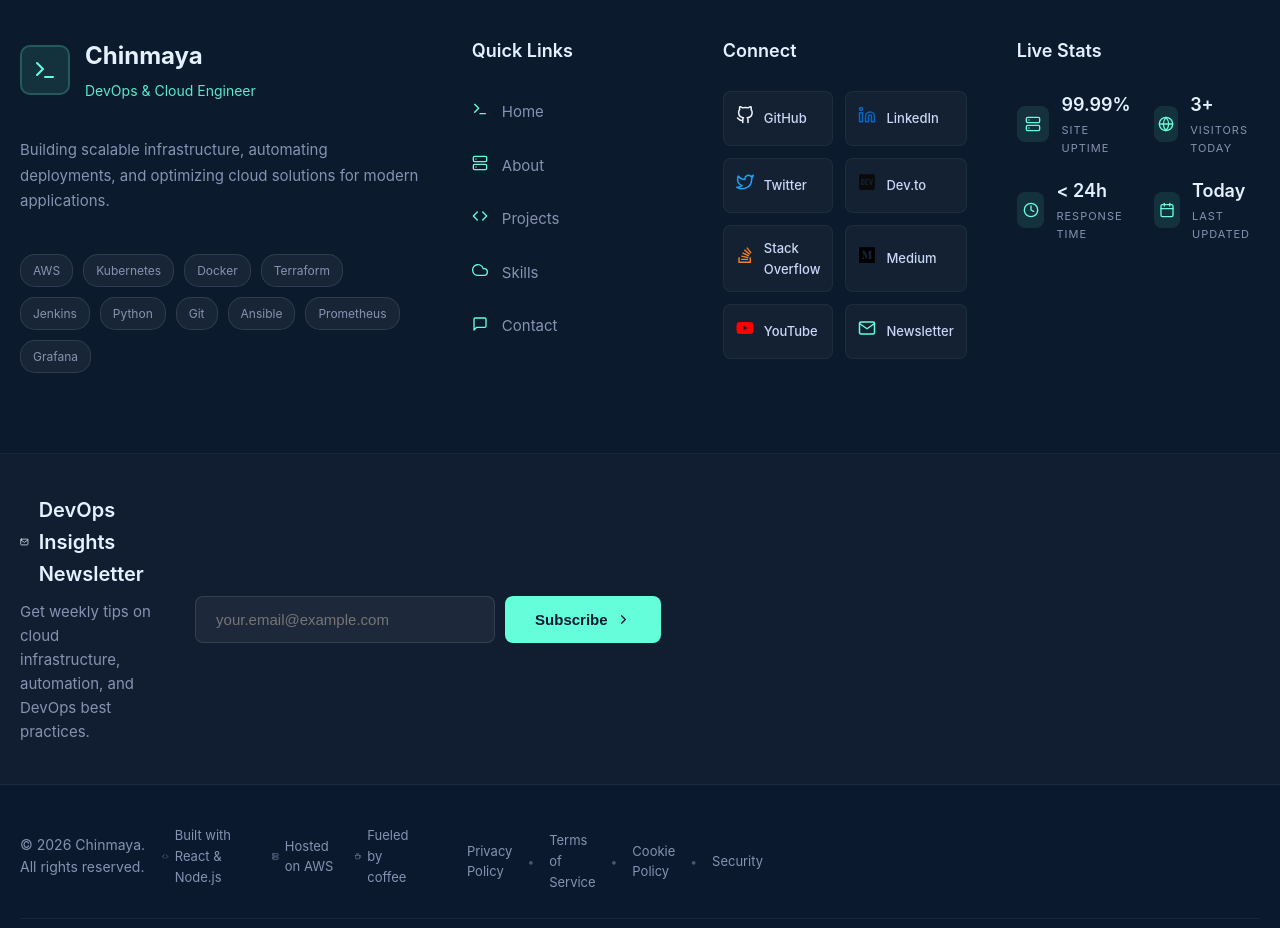
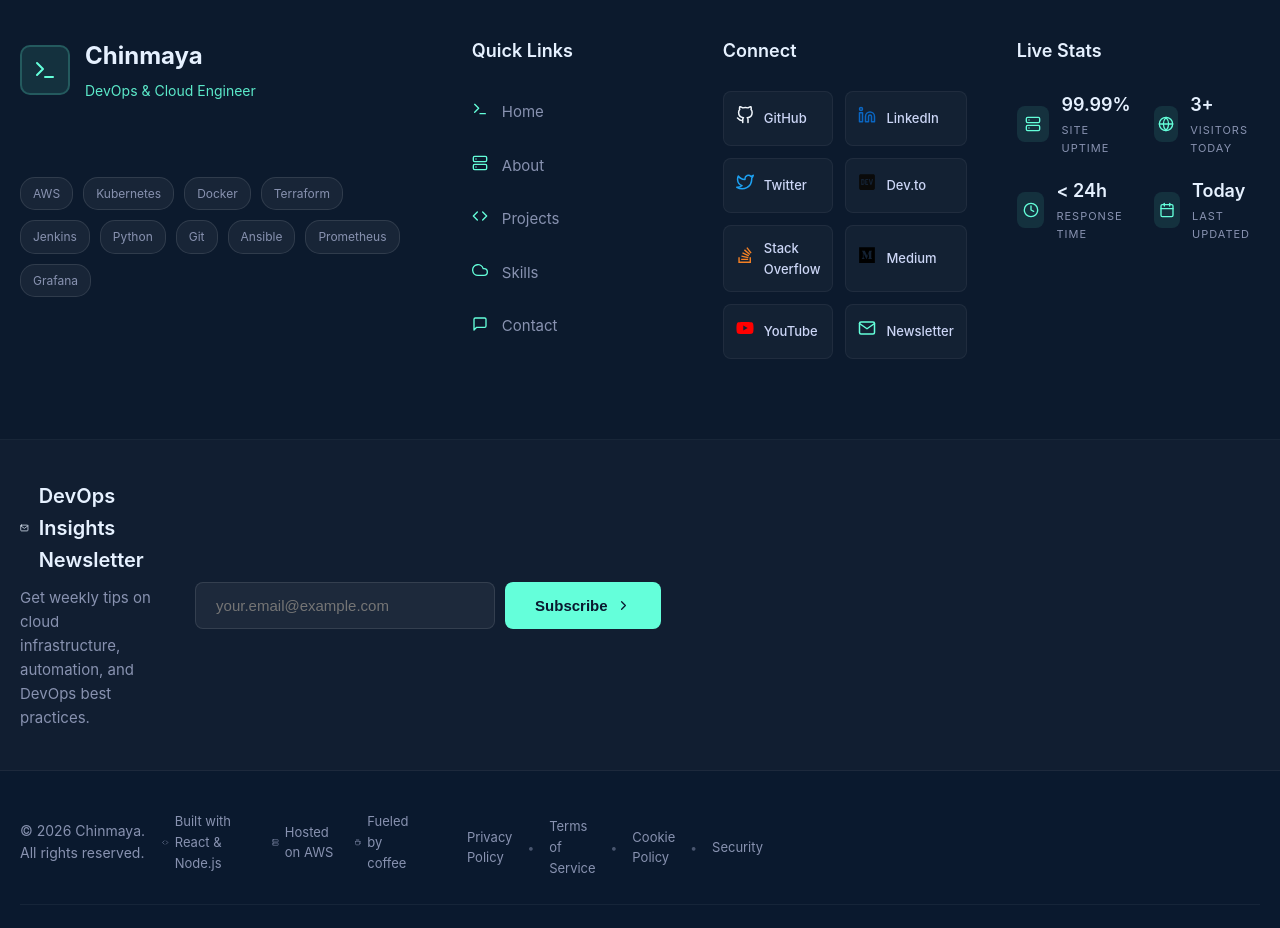
Before and after one commit to Chinmaya1999/simple-webpage, a React (Create React App) app: page / in a window 1280 px wide. Shown: the part 5700-6628 px from the top of the page. Built offline with nearby package versions, Linux system fonts and the light colour scheme.

Commit message:
new upadate

```diff
--- a/src/components/Footer.js
+++ b/src/components/Footer.js
@@ -121,8 +121,7 @@
                 </div>
               </div>
               <p style={styles.brandDescription}>
-                Building scalable infrastructure, automating deployments,
-                and optimizing cloud solutions for modern applications.
+
               </p>
               <div style={styles.techTags}>
                 {techStack.map((tech, index) => (
```
